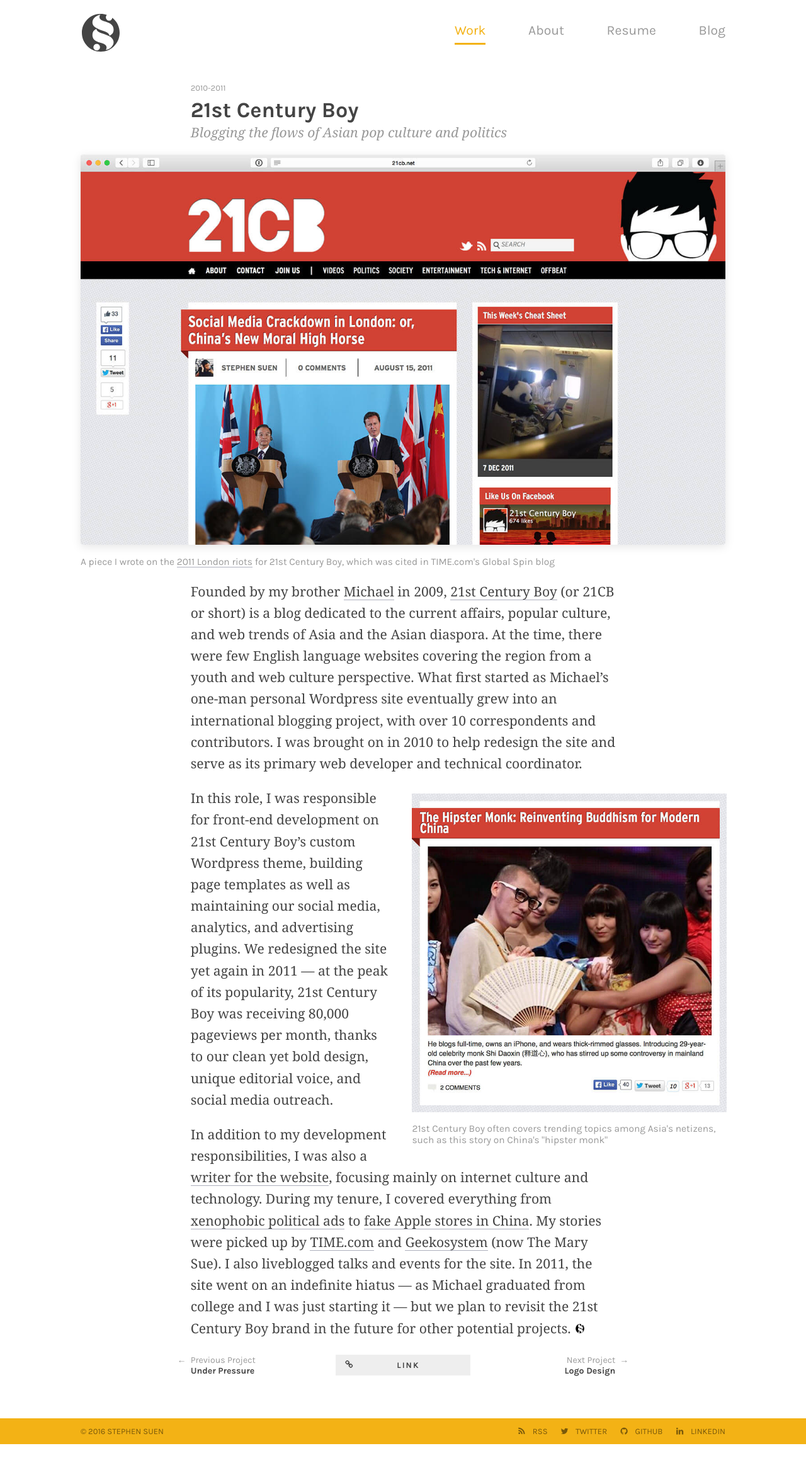
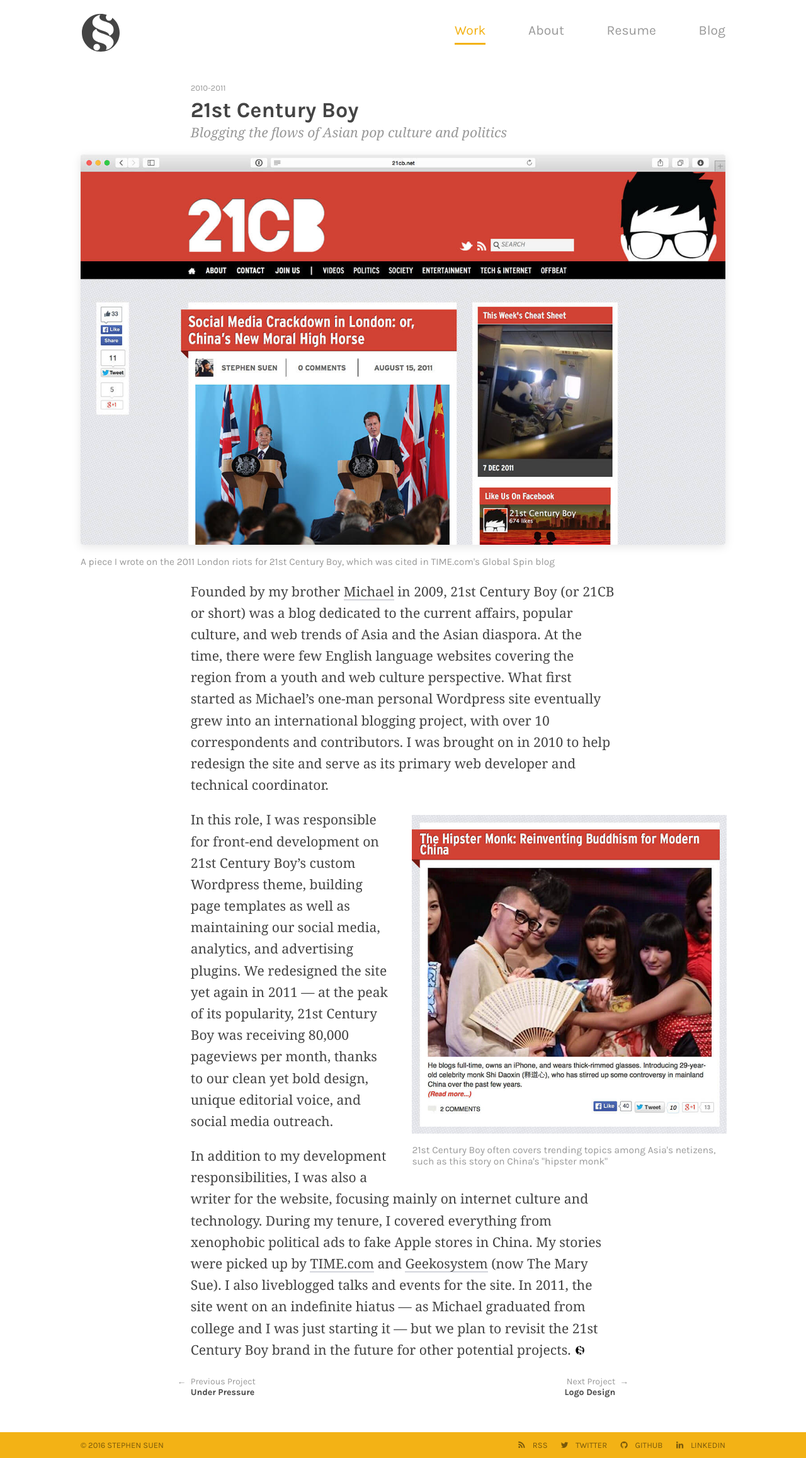
Before and after one commit to s2tephen/s2tephen.github.io, a Jekyll site: the page built from _work/21st-century-boy.md, in a window 1280 px wide. Shown: the whole page at 63% size. Built offline with Jekyll 4.4.1, drawn with Linux system fonts in a browser that asks for light colours; nearby versions of some CDN libraries; before the commit the page ends 2293 px from its top, so only the background shows below that.

Commit message:
Removed broken links to 21CB.

```diff
--- a/_work/21st-century-boy.md
+++ b/_work/21st-century-boy.md
@@ -9,18 +9,14 @@
 prev-title: Under Pressure
 next-slug: logo-design
 next-title: Logo Design
-links:
-  - url: //21cb.net
-    text: Link
-    icon: link
 ---
 
-{% include image.html src='21cb_article.jpg' alt='A piece I wrote on the 2011 London riots for 21st Century Boy, which was cited in TIME.com\'s Global Spin blog' caption='A piece I wrote on the <a href="//www.21cb.net/london-riots-china-response">2011 London riots</a> for 21st Century Boy, which was cited in TIME.com\'s Global Spin blog' class='wide shadow' %}
+{% include image.html src='21cb_article.jpg' alt='A piece I wrote on the 2011 London riots for 21st Century Boy, which was cited in TIME.com\'s Global Spin blog' caption='A piece I wrote on the 2011 London riots for 21st Century Boy, which was cited in TIME.com\'s Global Spin blog' class='wide shadow' %}
 
-Founded by my brother [Michael](//whoismichaelsuen.com) in 2009, [21st Century Boy](//21cb.net) (or 21CB or short) is a blog dedicated to the current affairs, popular culture, and web trends of Asia and the Asian diaspora. At the time, there were few English language websites covering the region from a youth and web culture perspective. What first started as Michael's one-man personal Wordpress site eventually grew into an international blogging project, with over 10 correspondents and contributors. I was brought on in 2010 to help redesign the site and serve as its primary web developer and technical coordinator.
+Founded by my brother [Michael](//whoismichaelsuen.com) in 2009, 21st Century Boy (or 21CB or short) was a blog dedicated to the current affairs, popular culture, and web trends of Asia and the Asian diaspora. At the time, there were few English language websites covering the region from a youth and web culture perspective. What first started as Michael's one-man personal Wordpress site eventually grew into an international blogging project, with over 10 correspondents and contributors. I was brought on in 2010 to help redesign the site and serve as its primary web developer and technical coordinator.
 
 {% include image.html src='21cb_preview.jpg' alt='21st Century Boy often covers trending topics among Asia\'s netizens, such as this story on China\'s hipster monk' caption='21st Century Boy often covers trending topics among Asia\'s netizens, such as this story on China\'s "hipster monk"' class='right-overflow' %}
 
 In this role, I was responsible for front-end development on 21st Century Boy's custom Wordpress theme, building page templates as well as maintaining our social media, analytics, and advertising plugins. We redesigned the site yet again in 2011 — at the peak of its popularity, 21st Century Boy was receiving 80,000 pageviews per month, thanks to our clean yet bold design, unique editorial voice, and social media outreach.
 
-In addition to my development responsibilities, I was also a [writer for the website](//www.21cb.net/author/Stephen-Suen/), focusing mainly on internet culture and technology. During my tenure, I covered everything from [xenophobic political ads](//www.21cb.net/cagw-downfall-parodies) to [fake Apple stores in China](//www.21cb.net/fake-apple-stores-china). My stories were picked up by [TIME.com](//world.time.com/2011/08/16/a-week-later-the-battle-to-understand-englands-riots-rages-on) and [Geekosystem](//www.themarysue.com/china-tweet-labor-camp) (now The Mary Sue). I also liveblogged talks and events for the site. In 2011, the site went on an indefinite hiatus — as Michael graduated from college and I was just starting it — but we plan to revisit the 21st Century Boy brand in the future for other potential projects.
+In addition to my development responsibilities, I was also a writer for the website, focusing mainly on internet culture and technology. During my tenure, I covered everything from xenophobic political ads to fake Apple stores in China. My stories were picked up by [TIME.com](//world.time.com/2011/08/16/a-week-later-the-battle-to-understand-englands-riots-rages-on) and [Geekosystem](//www.themarysue.com/china-tweet-labor-camp) (now The Mary Sue). I also liveblogged talks and events for the site. In 2011, the site went on an indefinite hiatus — as Michael graduated from college and I was just starting it — but we plan to revisit the 21st Century Boy brand in the future for other potential projects.
--- a/assets/css/app.scss
+++ b/assets/css/app.scss
@@ -1701,7 +1701,11 @@
 }
 
 .post-next {
+  @include shift(4);
   text-align: right;
+  @include media($small) {
+    @include shift(6);
+  }
 }
 
 .post-next > span:first-child:before {
@@ -1727,6 +1731,11 @@
   @include transition-duration($transition/3);
 }
 
+.post-social + .post-next,
+.post-links + .post-next {
+  @include shift(0);
+}
+
 .post-social,
 .post-links {
   @include span-columns(4);
```
Also changed, not shown: _work/logo-design.md (+2 -2 lines).
